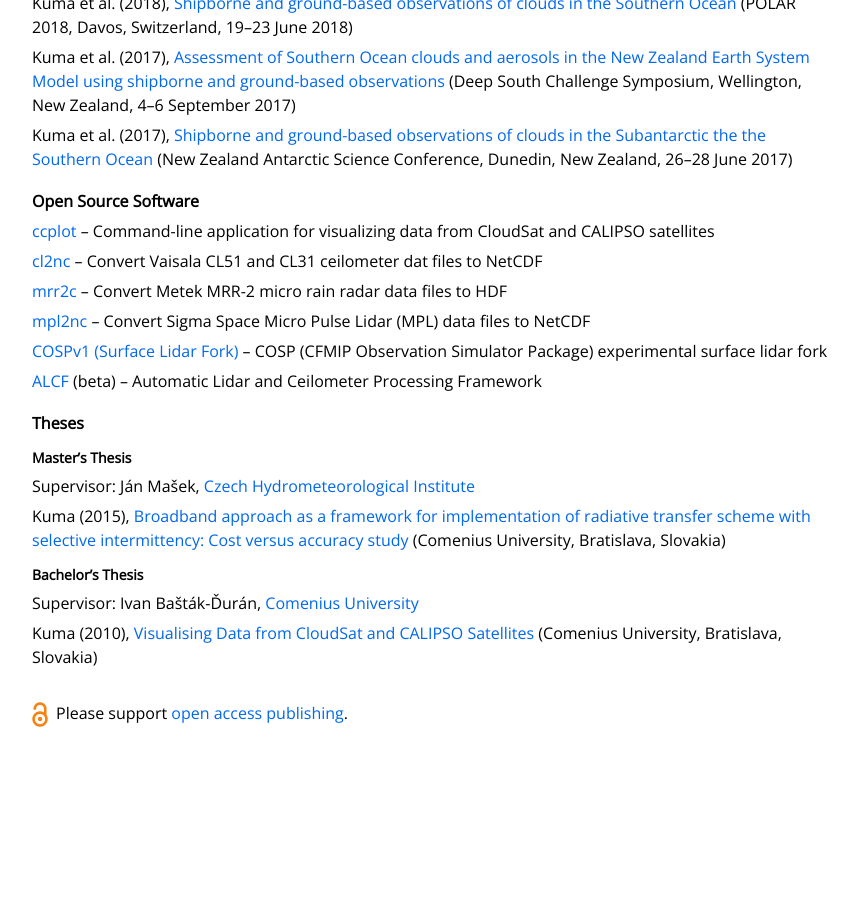
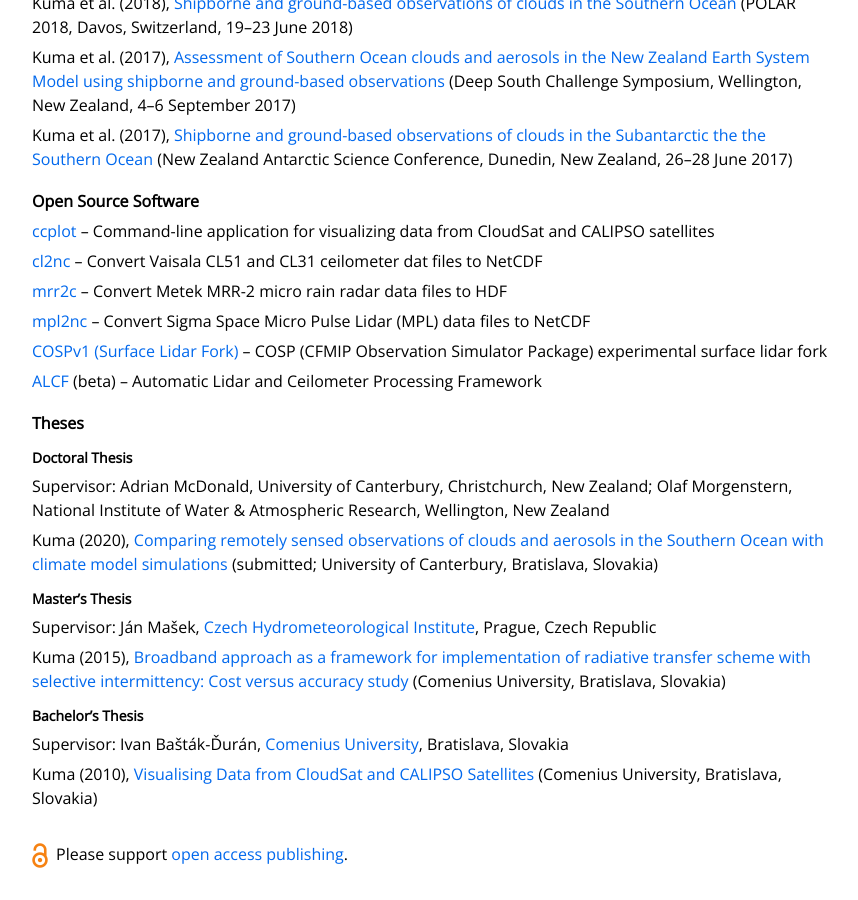
Before and after one commit to peterkuma/peterkuma.net, a Jekyll site: the page built from science/index.md, in a window 1280 px wide and 900 px high, scrolled down 1110 px. Shown: the whole window, without its empty margins (208-1066 px from the left). Built offline with Jekyll 4.4.1, drawn with Linux system fonts in a browser that asks for light colours; before the commit the page ends 1869 px from its top, so only the background shows below that.

Commit message:
Add doctoral thesis

```diff
--- a/science/index.md
+++ b/science/index.md
@@ -59,15 +59,21 @@
 
 ## Theses
 
+### Doctoral Thesis
+
+Supervisor: Adrian McDonald, University of Canterbury, Christchurch, New Zealand; Olaf Morgenstern, National Institute of Water & Atmospheric Research, Wellington, New Zealand
+
+Kuma (2020), [Comparing remotely sensed observations of clouds and aerosols in the Southern Ocean with climate model simulations](https://zenodo.org/record/3865850) (submitted; University of Canterbury, Bratislava, Slovakia)
+
 ### Master's Thesis
 
-Supervisor: Ján Mašek, [Czech Hydrometeorological Institute](http://portal.chmi.cz/?l=en)
+Supervisor: Ján Mašek, [Czech Hydrometeorological Institute](http://portal.chmi.cz/?l=en), Prague, Czech Republic
 
 Kuma (2015), [Broadband approach as a framework for implementation of radiative transfer scheme with selective intermittency: Cost versus accuracy study](https://github.com/peterkuma/research/raw/master/theses/Kuma%20(2015)%2C%20Broadband%20approach%20as%20a%20framework%20for%20implementation%20of%20radiative%20transfer%20scheme%20with%20selective%20intermittency:%20Cost%20versus%20accuracy%20study.pdf) (Comenius University, Bratislava, Slovakia)
 
 ### Bachelor's Thesis
 
-Supervisor: Ivan Bašták-Ďurán, [Comenius University](https://uniba.sk/en)
+Supervisor: Ivan Bašták-Ďurán, [Comenius University](https://uniba.sk/en), Bratislava, Slovakia
 
 Kuma (2010), [Visualising Data from CloudSat and CALIPSO Satellites](https://github.com/peterkuma/research/raw/master/theses/Kuma%20(2010)%2C%20Visualising%20Data%20from%20CloudSat%20and%20CALIPSO%20Satellites.pdf) (Comenius University, Bratislava, Slovakia)
 
```
